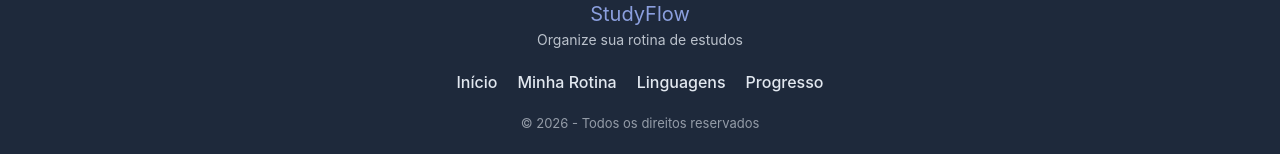
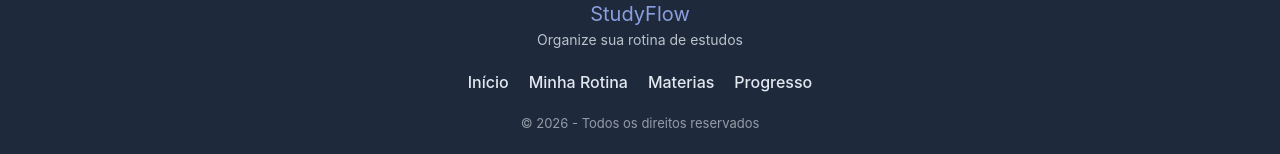
Before and after one commit to DanZx819/StudyFlow, a Next.js app in the folder frontend/: page /rotina in a window 1280 px wide. Shown: the part 643-797 px from the top of the page. Built offline with nearby package versions, Linux system fonts and the light colour scheme.

Commit message:
Update navigation.ts

```diff
--- a/frontend/components/header/navigation.ts
+++ b/frontend/components/header/navigation.ts
@@ -1,6 +1,6 @@
 export const navLinks = [
     {name: 'Início', href: '/'},
     {name: 'Minha Rotina', href: '/rotina'},
-    {name: 'Linguagens', href: '/linguagens'},
+    {name: 'Materias', href: '/materias'},
     {name: 'Progresso', href: '/progresso'}
 ]
```
